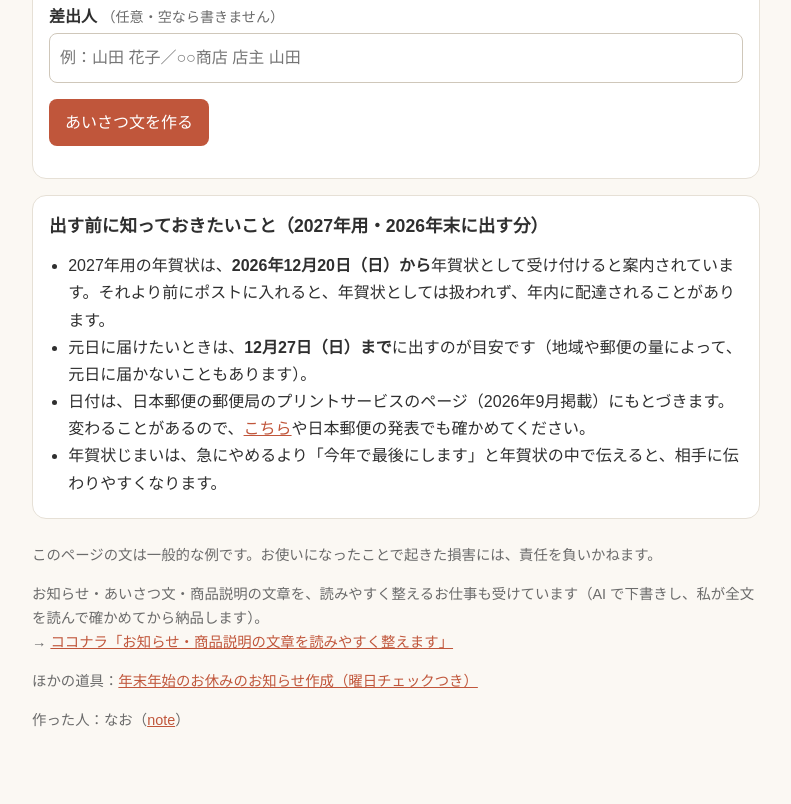
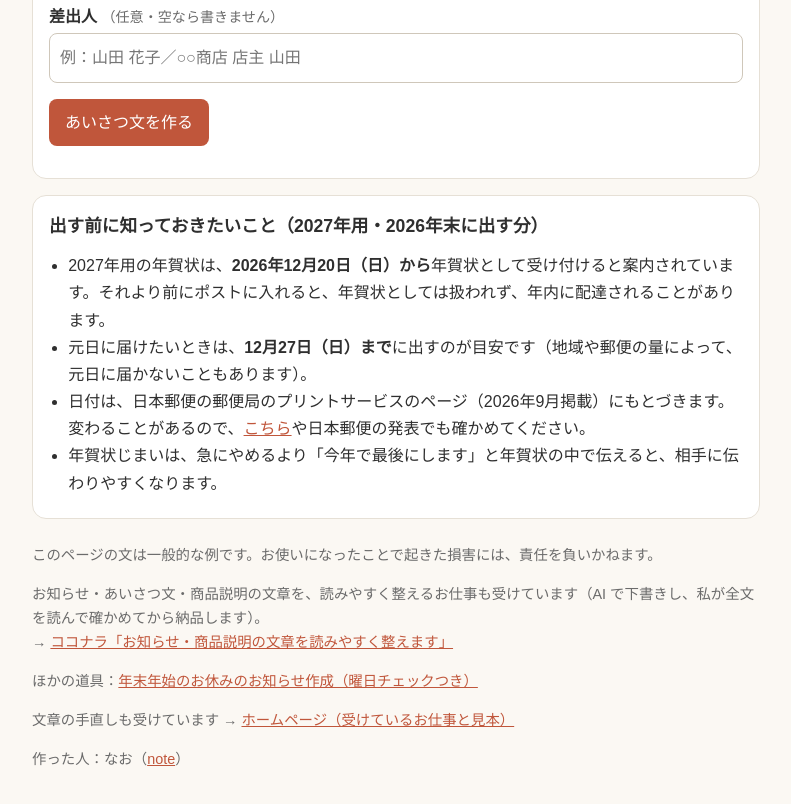
Before and after one commit to oshirase-tools/oshirase-tools.github.io, a plain HTML site: page nengajou/index.html in a window 1280 px wide. Shown: the part 492-1296 px from the top of the page, without its empty margins (244-1035 px from the left). Drawn offline with Linux system fonts and the light colour scheme.

Commit message:
ページの下にホームページへの案内を1行追加

```diff
--- a/nengajou/index.html
+++ b/nengajou/index.html
@@ -90,6 +90,7 @@ a{color:var(--accent)}
 <p>お知らせ・あいさつ文・商品説明の文章を、読みやすく整えるお仕事も受けています（AI で下書きし、私が全文を読んで確かめてから納品します）。<br>
 → <a href="https://coconala.com/services/4492227" target="_blank" rel="noopener">ココナラ「お知らせ・商品説明の文章を読みやすく整えます」</a></p>
 <p>ほかの道具：<a href="../">年末年始のお休みのお知らせ作成（曜日チェックつき）</a></p>
+<p>文章の手直しも受けています → <a href="/about/">ホームページ（受けているお仕事と見本）</a></p>
 <p>作った人：なお（<a href="https://note.com/nao_mojiokoshi" target="_blank" rel="noopener">note</a>）</p>
 </footer>
 </main>
```
